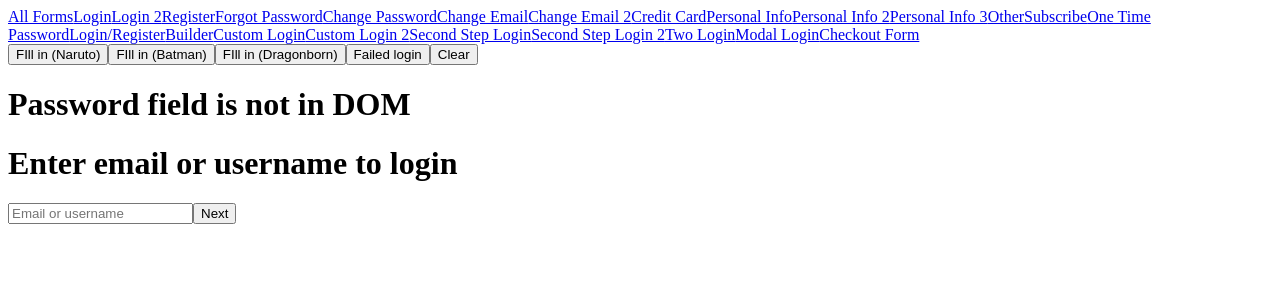
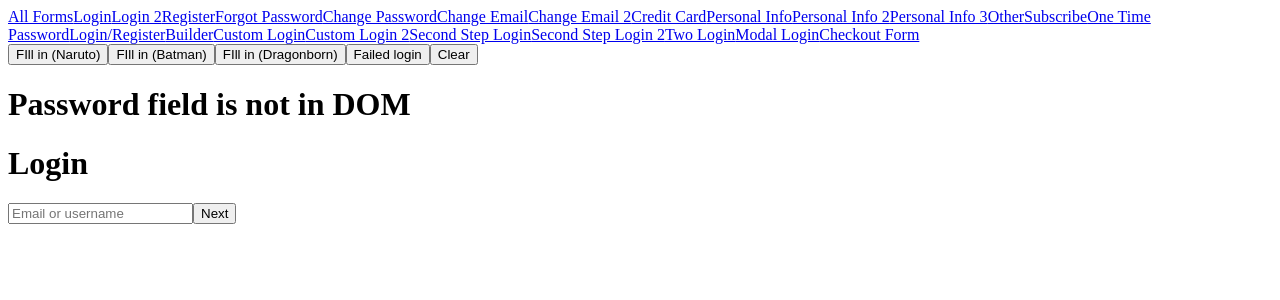
Before and after one commit to NordPass/autofill-samples, a React (Vite) app: page /#/secondStepLogin in a window 1280 px wide. Shown: the top 300 px of the page. Built offline with nearby package versions, Linux system fonts and the light colour scheme.

Commit message:
refactor: second step login form

```diff
--- a/src/Forms/SecondStepLogin.tsx
+++ b/src/Forms/SecondStepLogin.tsx
@@ -63,7 +63,7 @@ export const SecondStepLogin = () => {
       <h1 className="text-4xl mb-3">Password field is not in DOM</h1>
 
       <form className="flex flex-col items-start mt-3">
-        <h1 className="text-2xl mb-3">Enter email or username to login</h1>
+        <h1 className="text-2xl mb-3">Login</h1>
         <input
           ref={username}
           className="input input-bordered w-full max-w-xs"
```
